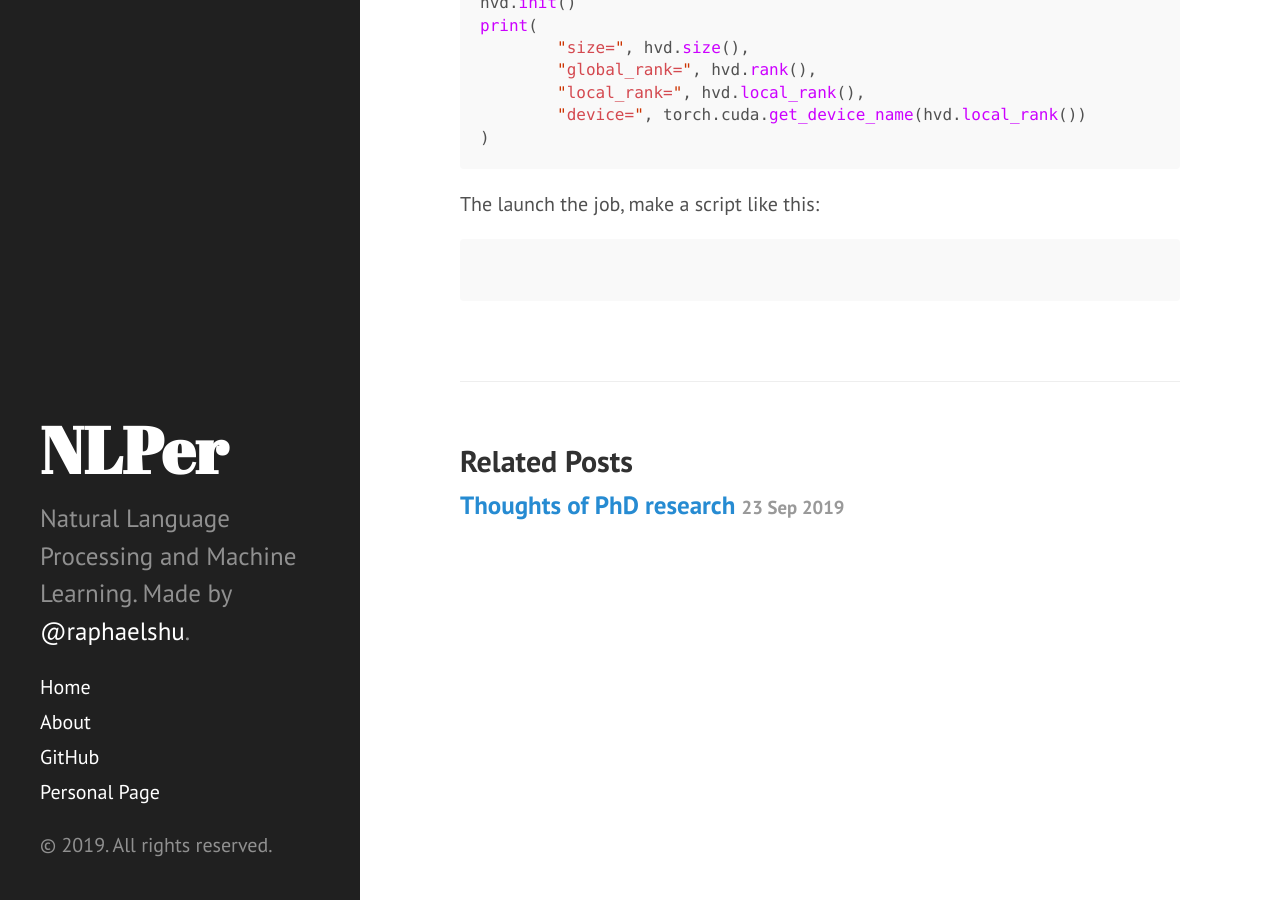
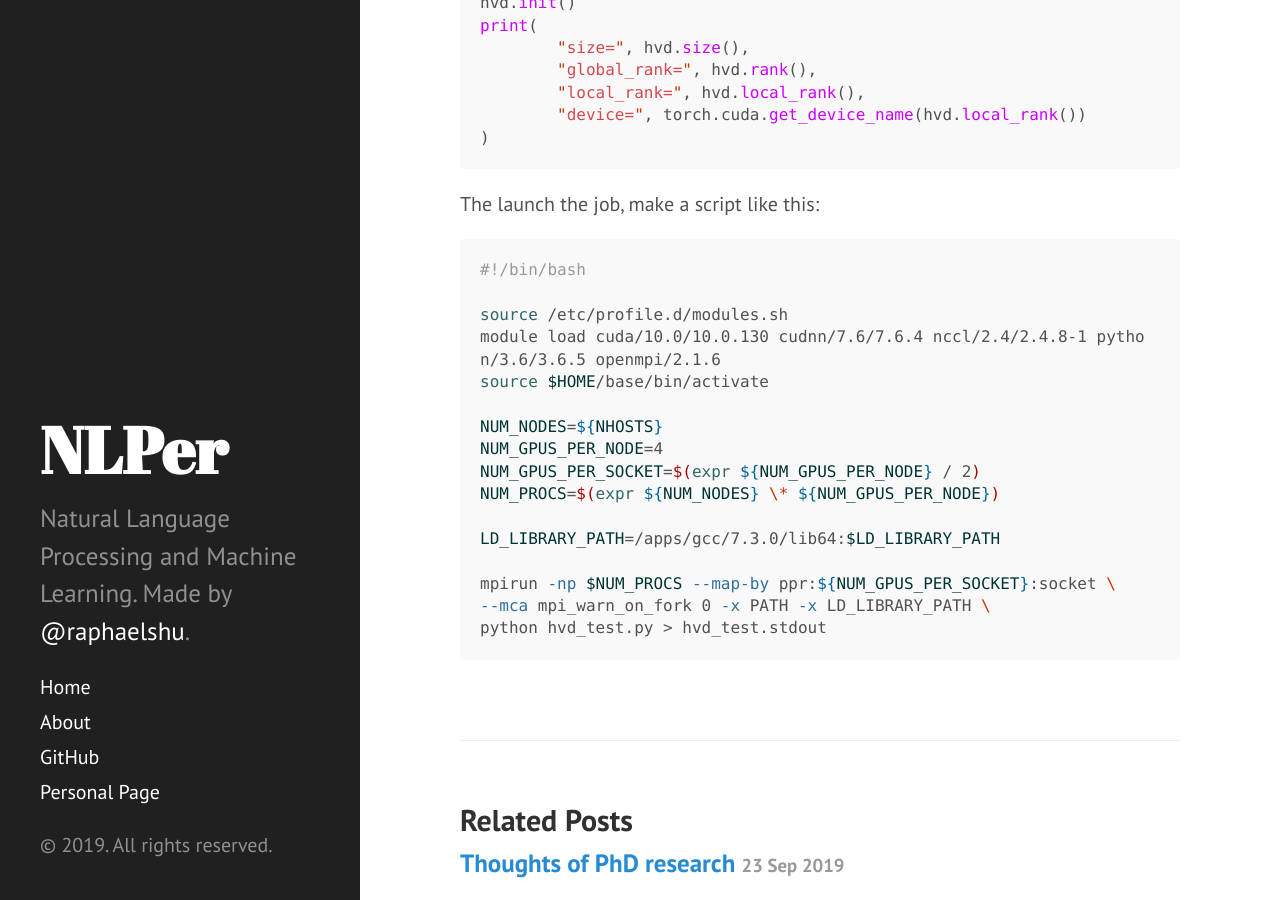
Before and after one commit to zomux/nlper, a Jekyll site: the page built from _posts/2019-10-4-install-horovod-python-with-slurm-abci.md.md, in a window 1280 px wide and 900 px high, scrolled down 1224 px. Built offline with Jekyll 4.4.1, drawn with Linux system fonts in a browser that asks for light colours.

Commit message:
_posts/2019-10-4-install-horovod-python-with-slurm-abci.md.md updated from https://stackedit.io/

````diff
--- a/_posts/2019-10-4-install-horovod-python-with-slurm-abci.md.md
+++ b/_posts/2019-10-4-install-horovod-python-with-slurm-abci.md.md
@@ -42,10 +42,27 @@ print(
 The launch the job, make a script like this:
 
 ```bash
+#!/bin/bash
 
+source /etc/profile.d/modules.sh
+module load cuda/10.0/10.0.130 cudnn/7.6/7.6.4 nccl/2.4/2.4.8-1 python/3.6/3.6.5 openmpi/2.1.6
+source $HOME/base/bin/activate
+
+NUM_NODES=${NHOSTS}
+NUM_GPUS_PER_NODE=4
+NUM_GPUS_PER_SOCKET=$(expr ${NUM_GPUS_PER_NODE} / 2)
+NUM_PROCS=$(expr ${NUM_NODES} \* ${NUM_GPUS_PER_NODE})
+
+LD_LIBRARY_PATH=/apps/gcc/7.3.0/lib64:$LD_LIBRARY_PATH
+
+mpirun -np $NUM_PROCS --map-by ppr:${NUM_GPUS_PER_SOCKET}:socket \
+--mca mpi_warn_on_fork 0 -x PATH -x LD_LIBRARY_PATH \
+python hvd_test.py > hvd_test.stdout
 ```
 
+
+
 <!--stackedit_data:
-eyJoaXN0b3J5IjpbMTM4Nzg2MzQ0NiwtMTQwOTg4NjUsLTMzOD
+eyJoaXN0b3J5IjpbMTA5NDk0MzQxMSwtMTQwOTg4NjUsLTMzOD
 g3NjcxN119
 -->
````
